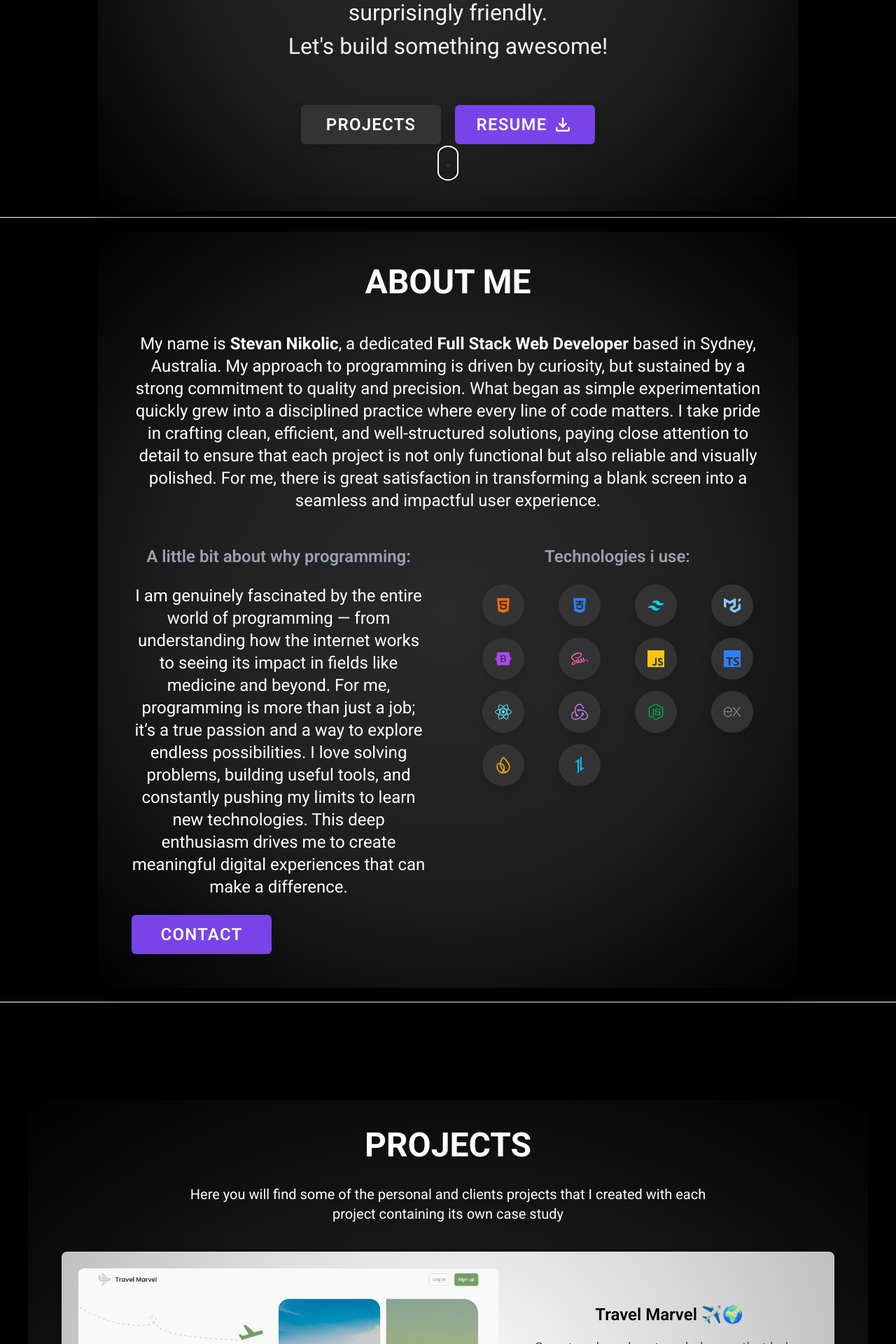
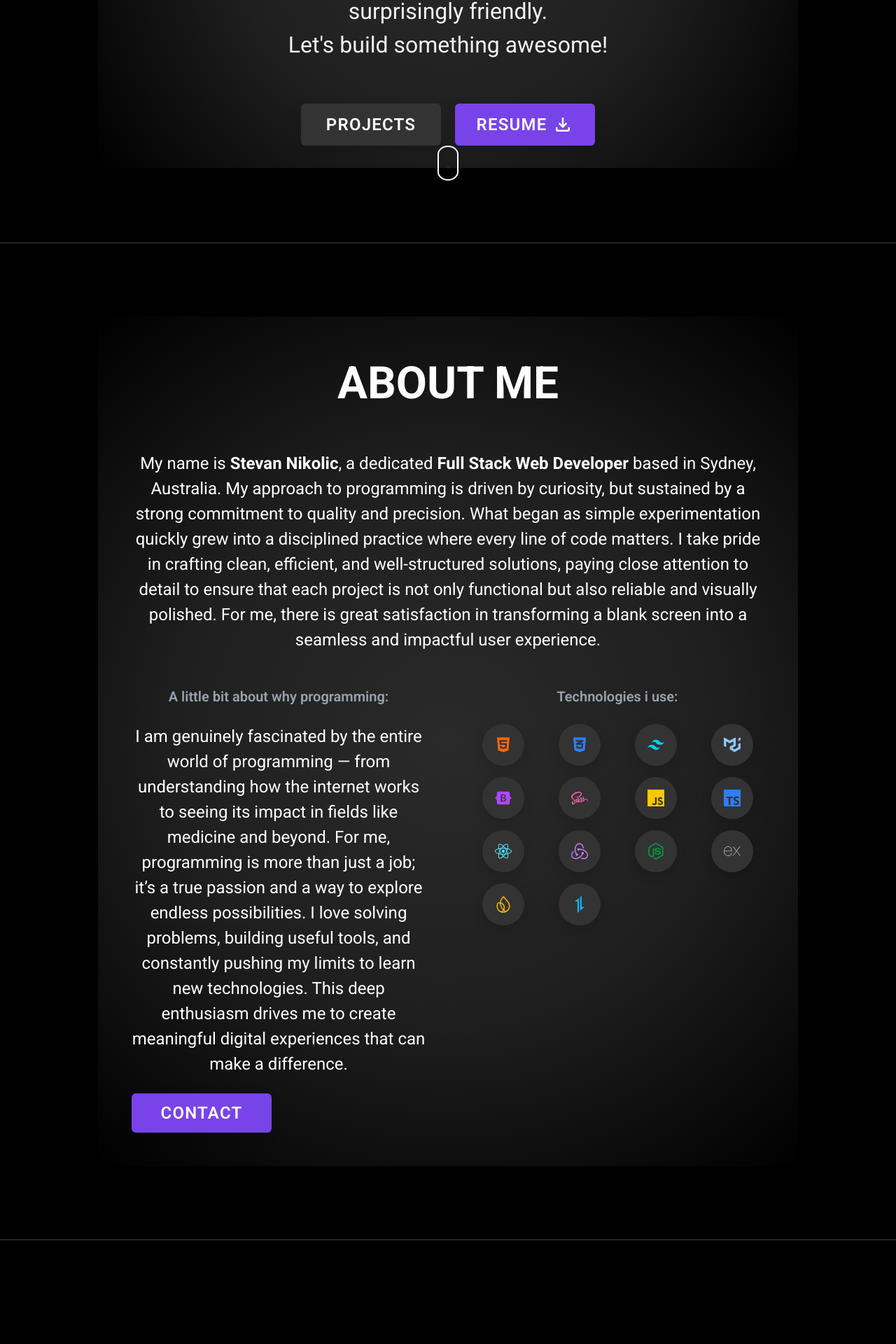
Before and after one commit to Nikolic1992/nikolic_stevan_portfolio, a React (Vite) app: page / in a window 1280 px wide. Shown: the part 510-2430 px from the top of the page at 70% size. Built offline with nearby package versions, Linux system fonts and the light colour scheme.

Commit message:
fix: responsive fixed

```diff
--- a/src/components/About.jsx
+++ b/src/components/About.jsx
@@ -35,32 +35,42 @@ const techStackArray = [
 ];
 
 const techIcons = {
-  HTML: <FaHtml5 className="text-orange-500 text-[18px] md:text-[24px]" />,
-  CSS: <FaCss3Alt className="text-blue-500 text-[18px] md:text-[24px]" />,
+  HTML: (
+    <FaHtml5 className="text-orange-500 text-[1.125rem] md:text-[1.5rem]" />
+  ),
+  CSS: <FaCss3Alt className="text-blue-500 text-[1.125rem] md:text-[1.5rem]" />,
   Tailwind: (
-    <SiTailwindcss className="text-cyan-400 text-[18px] md:text-[24px]" />
+    <SiTailwindcss className="text-cyan-400 text-[1.125rem] md:text-[1.5rem]" />
   ),
-  "Material UI": <SiMui className="text-blue-300 text-[18px] md:text-[24px]" />,
+  "Material UI": (
+    <SiMui className="text-blue-300 text-[1.125rem] md:text-[1.5rem]" />
+  ),
   Bootstrap: (
-    <FaBootstrap className="text-purple-500 text-[18px] md:text-[24px]" />
+    <FaBootstrap className="text-purple-500 text-[1.125rem] md:text-[1.5rem]" />
   ),
-  SASS: <FaSass className="text-pink-400 text-[18px] md:text-[24px]" />,
+  SASS: <FaSass className="text-pink-400 text-[1.125rem] md:text-[1.5rem]" />,
   JavaScript: (
-    <SiJavascript className="text-yellow-400 text-[18px] md:text-[24px]" />
+    <SiJavascript className="text-yellow-400 text-[1.125rem] md:text-[1.5rem]" />
   ),
   TypeScript: (
-    <SiTypescript className="text-blue-500 text-[18px] md:text-[24px]" />
+    <SiTypescript className="text-blue-500 text-[1.125rem] md:text-[1.5rem]" />
   ),
-  React: <FaReact className="text-cyan-300  text-[18px] md:text-[24px]" />,
-  Redux: <SiRedux className="text-purple-400 text-[18px] md:text-[24px]" />,
-  "Node.js": <FaNodeJs className="text-green-600 text-[18px] md:text-[24px]" />,
+  React: (
+    <FaReact className="text-cyan-300  text-[1.125rem] md:text-[1.5rem]" />
+  ),
+  Redux: (
+    <SiRedux className="text-purple-400 text-[1.125rem] md:text-[1.5rem]" />
+  ),
+  "Node.js": (
+    <FaNodeJs className="text-green-600 text-[1.125rem] md:text-[1.5rem]" />
+  ),
   "Express.js": (
-    <SiExpress className="text-gray-400 text-[18px] md:text-[24px]" />
+    <SiExpress className="text-gray-400 text-[1.125rem] md:text-[1.5rem]" />
   ),
   Firebase: (
-    <SiFirebase className="text-yellow-500 text-[18px] md:text-[24px]" />
+    <SiFirebase className="text-yellow-500 text-[1.125rem] md:text-[1.5rem]" />
   ),
-  axios: <SiAxios className="text-sky-400 text-[18px] md:text-[24px]" />,
+  axios: <SiAxios className="text-sky-400 text-[1.125rem] md:text-[1.5rem]" />,
 };
 
 function About() {
@@ -71,12 +81,12 @@ function About() {
     }
   };
   return (
-    <div className="relative min-h-screen flex flex-col justify-center items-center">
+    <div className="relative min-h-screen flex flex-col justify-center items-center p-[1rem] md:p-[2rem] lg:p-[3rem]">
       <div className="flex flex-col justify-center items-center text-center w-full max-w-[1000px] p-[3rem] bg-[radial-gradient(circle,_#2a2a2a,_#1f1f1f,_#000000)] shadow-[0_0_40px_rgba(0,0,0,0.6)] rounded-lg">
-        <h2 className="text-2xl sm:text-3xl md:text-4xl lg:text-5xl uppercase font-bold mb-6 md:mb-9 lg:mb-12 text-center text-[#fff]">
+        <h2 className="text-[2rem] sm:text-[2.5rem] md:text-[3rem] lg:text-[4rem] uppercase font-bold mb-6 md:mb-9 lg:mb-12 text-center text-[#fff]">
           About Me
         </h2>
-        <h4 className="text-[#fff] text-l md:text-xl lg:text-2xl">
+        <h4 className="text-[#fff] text-[1.1rem] md:text-[1.25rem] lg:text-[1.5rem]">
           My name is <b>Stevan Nikolic</b>, a dedicated{" "}
           <b>Full Stack Web Developer</b> based in Sydney, Australia. My
           approach to programming is driven by curiosity, but sustained by a
@@ -90,10 +100,10 @@ function About() {
         </h4>
         <div className="mt-12 flex flex-col gap-16 lg:flex-row text-left w-full">
           <div className="flex-1 space-y-6">
-            <h2 className="text-2xl font-semibold text-gray-400 text-center">
+            <h2 className="text-[1.25rem] font-semibold text-gray-400 text-center">
               A little bit about why programming:
             </h2>
-            <h3 className="text-[#fff] text-l md:text-xl lg:text-2xl text-center">
+            <h3 className="text-[#fff] text-[1.1rem] md:text-[1.25rem] lg:text-[1.5rem] text-center">
               I am genuinely fascinated by the entire world of programming —
               from understanding how the internet works to seeing its impact in
               fields like medicine and beyond. For me, programming is more than
@@ -111,7 +121,7 @@ function About() {
             </button>
           </div>
           <div className="flex-1 items-center space-y-6">
-            <h2 className="text-2xl font-semibold text-gray-400 text-center">
+            <h2 className="text-[1.25rem] font-semibold text-gray-400 text-center">
               Technologies i use:
             </h2>
             <ul className="grid grid-cols-4 gap-4 justify-items-center">
@@ -120,7 +130,7 @@ function About() {
                   key={index}
                   title={tech}
                   className="bg-[#333] text-white p-4 rounded-full shadow-[0_5px_15px_rgba(0,0,0,0.15)] flex items-center justify-center transition-transform duration-500 hover:scale-130 hover:rotate-[360deg] cursor-pointer"
-                  style={{ width: "60px", height: "60px" }}
+                  style={{ width: "3.75rem", height: "3.75rem" }}
                 >
                   {techIcons[tech]}
                 </li>
--- a/src/components/Contact.jsx
+++ b/src/components/Contact.jsx
@@ -38,7 +38,7 @@ function Contact() {
         <h2 className="text-[2rem] sm:text-[2.5rem] md:text-[3rem] uppercase font-bold mb-6 sm:mb-8 text-center text-[#fff]">
           Contact Me
         </h2>
-        <p className="mb-6 sm:mb-10 text-gray-300 text-sm sm:text-base md:text-lg ">
+        <p className="mb-6 sm:mb-10 text-gray-300 text-[0.95rem] sm:text-[1.1rem] md:text-[1.25rem] ">
           Feel free to contact me by submitting the form below and I will get
           back to you as soon as possible
         </p>
--- a/src/components/Footer.jsx
+++ b/src/components/Footer.jsx
@@ -4,7 +4,7 @@ function Footer() {
   return (
     <footer className="bg-gradient-to-br from-white via-gray-100 to-gray-300 shadow-lg text-gray-800 py-6 md:py-10 text-center">
       <div className="flex flex-col items-center gap-4">
-        <h2 className="text-lg md:text-xl lg:text-2xl font-semibold tracking-wide uppercase">
+        <h2 className="text-[1.1rem] md:text-[1.25rem] lg:text-[1.5rem] font-semibold tracking-wide uppercase">
           Let’s connect
         </h2>
         <div className="flex gap-6">
@@ -26,7 +26,7 @@ function Footer() {
           </a>
         </div>
       </div>
-      <p className="mt-6 text-sm text-gray-600">
+      <p className="mt-6 text-[0.95rem] text-gray-600">
         &copy; {new Date().getFullYear()} Stevan Nikolic. All rights reserved.
       </p>
     </footer>
--- a/src/components/Hero.jsx
+++ b/src/components/Hero.jsx
@@ -9,7 +9,7 @@ function Hero() {
   };
   return (
     <div className="relative py-[150px] md:h-screen flex flex-col items-center md:justify-center px-4">
-      <div className="flex flex-col md:justify-center md:items-center text-center w-full max-w-[1000px] p-6 sm:p-[6rem] gap-[30px] md:gap-[60px] bg-[radial-gradient(circle,_#2a2a2a,_#1f1f1f,_#000000)] shadow-[0_0_40px_rgba(0,0,0,0.6)] rounded-lg">
+      <div className="flex flex-col md:justify-center md:items-center text-center w-full max-w-[1000px] p-6 sm:p-[2rem] gap-[1.875rem] md:gap-[3.75rem] bg-[radial-gradient(circle,_#2a2a2a,_#1f1f1f,_#000000)] shadow-[0_0_40px_rgba(0,0,0,0.6)] rounded-lg">
         <h1 className="hero-heading">Hi, I'm Stevan</h1>
         <h3 className="hero-secondary">
           Welcome to my little corner of the internet. Whether you're here by
--- a/src/components/NavBar.jsx
+++ b/src/components/NavBar.jsx
@@ -35,7 +35,7 @@ function NavBar() {
           <img
             src="./assets/logo.png"
             alt="SN technology logo"
-            className="w-[50px] h-[50px] lg:w-[100px] lg:h-[100px] rounded-full absolute z-50 bg-[radial-gradient (circle,_#ffffff,_#e0e0e0,_#c0c0c0)] shadow-[0_0_10px_rgba(0,0,0,0.5)] lg:ml-10"
+            className="w-[50px] h-[50px] lg:w-[75px] lg:h-[75px] rounded-full absolute z-50 bg-[radial-gradient (circle,_#ffffff,_#e0e0e0,_#c0c0c0)] shadow-[0_0_10px_rgba(0,0,0,0.5)] lg:ml-10"
           />
         </div>
 
@@ -77,7 +77,7 @@ function NavBar() {
 
       {/* Mobile Menu */}
       {menuOpen && (
-        <ul className="md:hidden flex flex-col items-end gap-[5px] py-2 bg-[radial-gradient(circle,_#ffffff,_#e0e0e0,_#c0c0c0)] font-semibold text-lg">
+        <ul className="md:hidden flex flex-col items-end gap-[0.3125rem] py-2 bg-[radial-gradient(circle,_#ffffff,_#e0e0e0,_#c0c0c0)] font-semibold text-[1.1rem]">
           {["home", "about", "projects", "contact"].map((section) => (
             <li key={section} className="px-4">
               <a
--- a/src/components/Projects.jsx
+++ b/src/components/Projects.jsx
@@ -6,11 +6,11 @@ function Projects() {
   return (
     <div className="relative min-h-screen flex items-center justify-center px-4 py-30">
       <div className="flex flex-col justify-center items-center text-center w-full max-w-[1200px] px-4 sm:px-6 md:px-8 lg:px-12 py-10 bg-[radial-gradient(circle,_#2a2a2a,_#1f1f1f,_#000000)] shadow-[0_0_40px_rgba(0,0,0,0.6)] rounded-lg">
-        <h2 className="text-2xl sm:text-3xl md:text-4xl lg:text-5xl uppercase font-bold text-white mb-8">
+        <h2 className="text-[2rem] sm:text-[2.5rem] md:text-[3rem] lg:text-[4rem] uppercase font-bold text-white mb-8">
           Projects
         </h2>
 
-        <p className="text-base sm:text-lg md:text-xl text-white mb-10 max-w-[800px]">
+        <p className="text-[1rem] sm:text-[1.25rem] md:text-[1.5rem] text-white mb-10 max-w-[800px]">
           Here you will find some of the personal and clients projects that I
           created with each project containing its own case study
         </p>
@@ -30,10 +30,10 @@ function Projects() {
               </div>
 
               <div className="flex-1 flex flex-col items-center justify-center text-center gap-4 px-2 lg:h-[400px]">
-                <h3 className="text-lg sm:text-2xl font-semibold">
+                <h3 className="text-[1.25rem] sm:text-[1.5rem] font-semibold">
                   {project.title}
                 </h3>
-                <p className="text-gray-600 text-sm sm:text-base md:text-[1.25rem] max-w-[400px]">
+                <p className="text-gray-600 text-[0.95rem] sm:text-[1.1rem] md:text-[1.25rem] max-w-[400px]">
                   {project.mainDescription}
                 </p>
                 <Link
--- a/src/index.css
+++ b/src/index.css
@@ -1,4 +1,13 @@
+/*
+  Refactored for responsiveness:
+  - All text sizes use rem units for better scaling
+  - Added/remapped responsive classes to use rems
+*/
 @import "tailwindcss";
+
+html {
+  font-size: 16px; /* base for rems */
+}
 
 body {
   margin: 0;
@@ -6,53 +15,54 @@ body {
   box-sizing: border-box;
   background-color: black;
   font-family: "Roboto", sans-serif;
+  font-size: 1rem;
 }
 
 .navbar-btn {
   @apply bg-[#333] text-white uppercase tracking-widest font-bold rounded-md
          shadow-[0_5px_15px_0_rgba(0,0,0,0.15)] hover:bg-[#7843E9]  transition-all duration-300
-         py-2 px-4 text-sm w-[7.5rem] flex justify-center items-center border border-gray-400;
+         py-[0.5rem] px-[1rem] text-[0.9rem] w-[7.5rem] flex justify-center items-center border border-gray-400;
 }
 
 @media (max-width: 768px) {
   .navbar-link {
-    @apply w-36 h-8 text-base justify-center border-0;
+    @apply w-[9rem] h-[2rem] text-[1rem] justify-center border-0;
   }
 }
 
 .hero-heading {
-  @apply text-[2rem] md:text-[3rem] lg:text-[5rem] font-extrabold text-[white] uppercase;
+  @apply text-[2.5rem] md:text-[3.5rem] lg:text-[5rem] font-extrabold text-[white] uppercase;
 }
 
 .hero-secondary {
-  @apply max-w-2xl text-[1rem] md:text-[1.75rem] lg:text-[2rem] text-[#f3f3f3];
+  @apply max-w-2xl text-[1.1rem] md:text-[1.5rem] lg:text-[2rem] text-[#f3f3f3];
 }
 
 .hero-btn {
   @apply bg-[#333] text-white uppercase flex items-center justify-center cursor-pointer tracking-wider  font-semibold rounded-md
          shadow-[0_5px_15px_rgba(0,0,0,0.15)] hover:bg-[#7843E9]  hover:scale-110
-         py-3 px-6 text-base md:text-2xl transition duration-300 ease-in-out md:w-[200px];
+         py-[0.75rem] px-[1.5rem] text-[1.1rem] md:text-[1.5rem] transition duration-300 ease-in-out md:w-[12.5rem];
 }
 
 .hero-resume-btn {
   @apply bg-[#7843E9] text-white uppercase flex items-center justify-center cursor-pointer tracking-wider  font-semibold rounded-md
          shadow-[0_5px_15px_rgba(0,0,0,0.15)]   hover:scale-110
-         py-3 px-6 text-base md:text-2xl transition duration-300 ease-in-out md:w-[200px];
+         py-[0.75rem] px-[1.5rem] text-[1.1rem] md:text-[1.5rem] transition duration-300 ease-in-out md:w-[12.5rem];
 }
 
 .contact-btn {
   @apply bg-[#7843E9] text-white uppercase flex items-center justify-center cursor-pointer tracking-wider font-semibold rounded-md
          shadow-[0_5px_15px_rgba(0,0,0,0.15)]  hover:scale-110
-         text-[1.25rem] md:text-2xl transition duration-300 ease-in-out
-         w-full md:w-[200px] h-[56px];
+         text-[1.25rem] md:text-[1.5rem] transition duration-300 ease-in-out
+         w-full md:w-[12.5rem] h-[3.5rem];
 }
 
 /* Mouse loader */
 .loader {
-  width: 30px;
-  height: 50px;
+  width: 1.875rem;
+  height: 3.125rem;
   box-sizing: border-box;
-  border: 2px solid #fff;
+  border: 0.125rem solid #fff;
   position: relative;
   border-radius: 50% 50% 50% 50% / 25% 25% 25% 25%;
 }
@@ -63,8 +73,8 @@ body {
   left: 50%;
   top: 0;
   transform: translate(-50%, 50%);
-  width: 5px;
-  height: 5px;
+  width: 0.3125rem;
+  height: 0.3125rem;
   background: #7843e9;
   border-radius: 50%;
   animation: fadeDown 1s ease-out infinite;
@@ -96,11 +106,10 @@ body {
 }
 
 /* Emails loader */
-
 .email-loader {
-  width: 24px;
-  height: 24px;
-  border: 3px solid #fff;
+  width: 1.5rem;
+  height: 1.5rem;
+  border: 0.1875rem solid #fff;
   border-bottom-color: transparent;
   border-radius: 50%;
   display: inline-block;
@@ -116,3 +125,22 @@ body {
     transform: rotate(360deg);
   }
 }
+
+/*
+  Add unique spacing for <hr /> section dividers
+*/
+.section-divider {
+  margin-top: 3.5rem; /* 56px */
+  margin-bottom: 3.5rem;
+  border: none;
+  border-top: 2px solid #fff;
+  width: 100%;
+  opacity: 0.15;
+}
+
+@media (max-width: 768px) {
+  .section-divider {
+    margin-top: 2rem;
+    margin-bottom: 2rem;
+  }
+}
--- a/src/pages/HomePage.jsx
+++ b/src/pages/HomePage.jsx
@@ -27,24 +27,15 @@ function HomePage() {
       <main>
         <section id="home">
           <Hero />
-          <hr
-            className="w-full border-t border-white my-5"
-            aria-hidden="true"
-          />
+          <hr className="section-divider" aria-hidden="true" />
         </section>
         <section id="about">
           <About />
-          <hr
-            className="w-full border-t border-white my-5"
-            aria-hidden="true"
-          />
+          <hr className="section-divider" aria-hidden="true" />
         </section>
         <section id="projects">
           <Projects />
-          <hr
-            className="w-full border-t border-white my-5"
-            aria-hidden="true"
-          />
+          <hr className="section-divider" aria-hidden="true" />
         </section>
         <section id="contact">
           <Contact />
--- a/src/pages/ProjectsPage.jsx
+++ b/src/pages/ProjectsPage.jsx
@@ -45,17 +45,17 @@ function ProjectsPage() {
       </button>
 
       <div className="max-w-[1200px] w-full flex flex-col gap-10 items-center bg-[radial-gradient(circle,_#2a2a2a,_#1f1f1f,_#000000)] shadow-[0_0_40px_rgba(0,0,0,0.6)] rounded-lg p-10">
-        <h1 className="text-2xl sm:text-4xl md:text-5xl font-bold text-center text-white tracking-tight">
+        <h1 className="text-[2rem] sm:text-[2.5rem] md:text-[3rem] font-bold text-center text-white tracking-tight">
           {project.title}
         </h1>
 
         <img
           src={project.image}
           alt={project.title}
-          className="hidden md:block  max-h-[650px] object-contain rounded-xl shadow-[0_0_30px_rgba(0,0,0,0.5)]"
+          className="hidden md:block  max-h-[40.625rem] object-contain rounded-xl shadow-[0_0_30px_rgba(0,0,0,0.5)]"
         />
 
-        <p className="text-base sm:text-lg md:text-xl text-center text-gray-300 leading-relaxed max-w-[900px]">
+        <p className="text-[1.1rem] sm:text-[1.25rem] md:text-[1.5rem] text-center text-gray-300 leading-relaxed max-w-[900px]">
           {project.description}
         </p>
 
```
